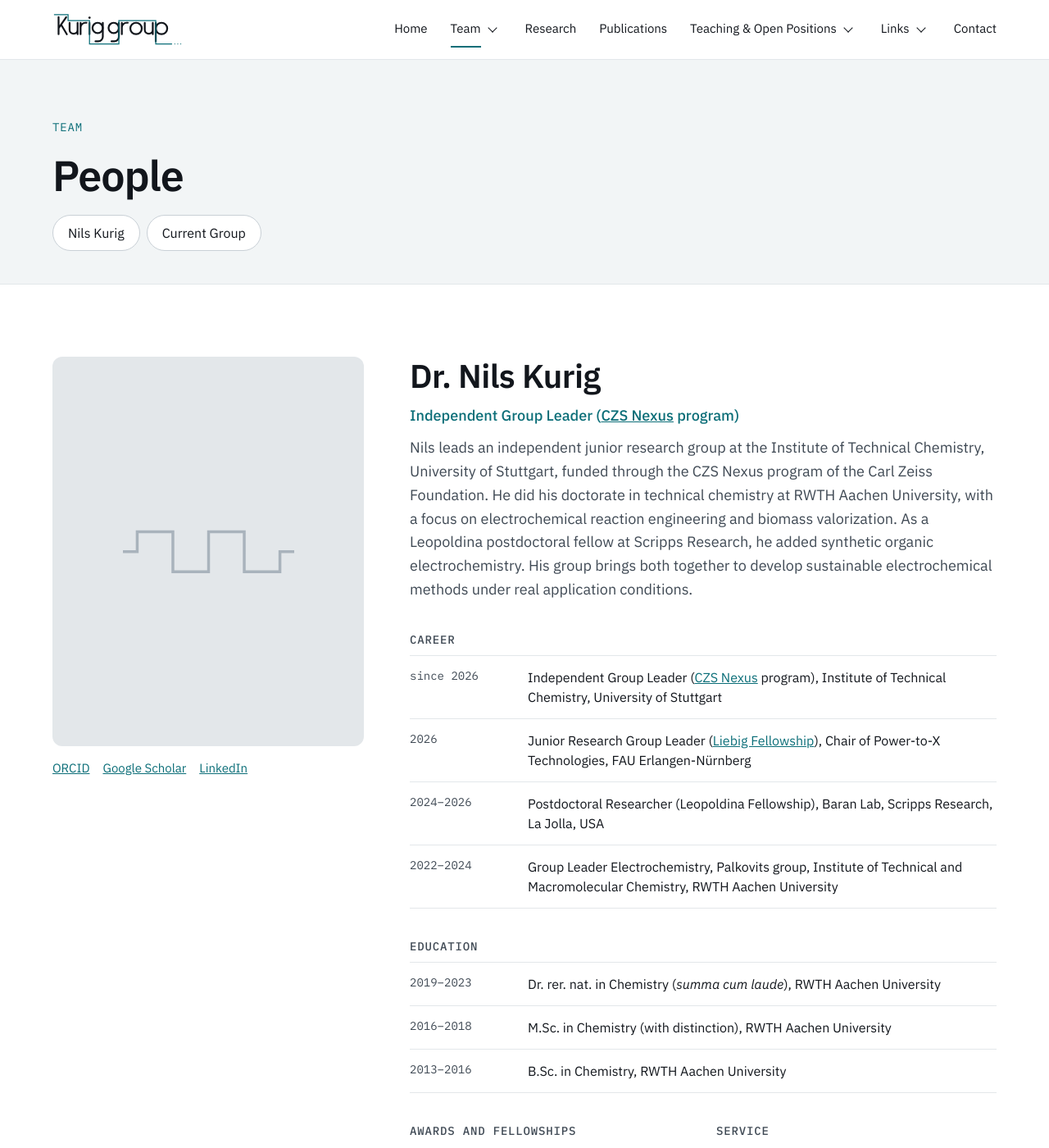
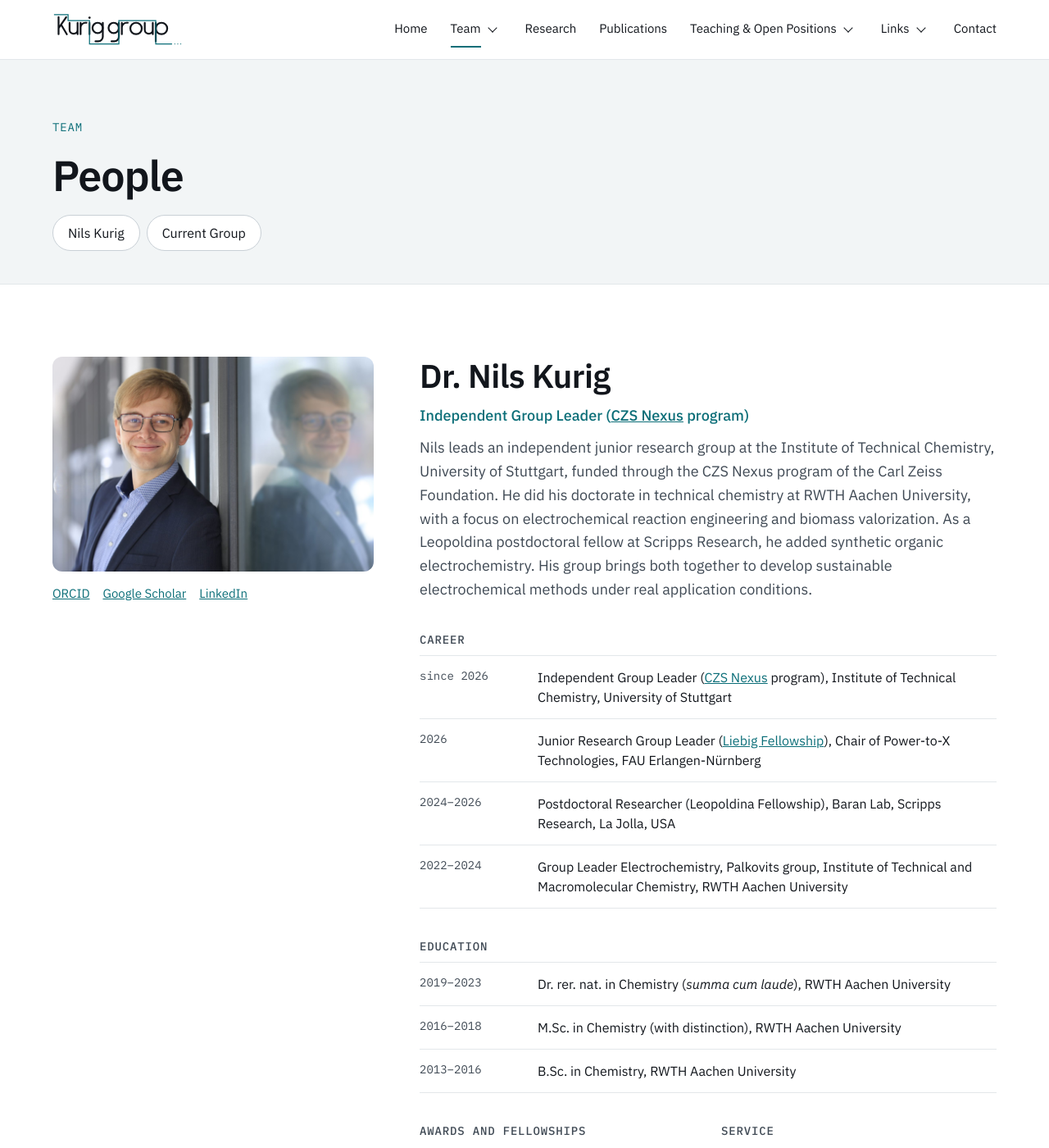
Before and after one commit to NilKur/kurig-group-website, a Jekyll site: the page built from team.html, in a window 1280 px wide and 1400 px high. Shown: the whole window at 82% size. Built offline with Jekyll 4.4.1, drawn with Linux system fonts in a browser that asks for light colours.

Commit message:
Add portrait on the team page
Show photos in their original aspect ratio instead of cropping.

Co-Authored-By: Claude Opus 5.5 <noreply@anthropic.com>
Claude-Session: https://claude.ai/code/session_01Ln7JnE2QjE1RQ1nrTBQWHr

```diff
--- a/_config.yml
+++ b/_config.yml
@@ -17,7 +17,7 @@ address:
 office: Room 1.839, Pfaffenwaldring 55
 
 # Portrait on the team page, e.g. /assets/img/nils-kurig.jpg (leave empty for the placeholder)
-portrait: ""
+portrait: "/assets/img/nils-kurig.jpg"
 
 profiles:
   orcid: https://orcid.org/0000-0003-0717-1964
--- a/assets/css/style.css
+++ b/assets/css/style.css
@@ -156,10 +156,10 @@ p { margin: 0; }
 
 /* Team */
 .person { display: flex; flex-wrap: wrap; gap: 56px; }
-.person-aside { flex: 1 1 300px; max-width: 380px; display: flex; flex-direction: column; gap: 16px; }
+.person-aside { flex: 1 1 300px; max-width: 420px; display: flex; flex-direction: column; gap: 16px; }
 .person-main { flex: 2 1 520px; display: flex; flex-direction: column; gap: 36px; }
-.portrait { aspect-ratio: 4 / 5; width: 100%; object-fit: cover; border-radius: 12px; background: var(--line); }
-.portrait-placeholder { display: flex; align-items: center; justify-content: center; }
+.portrait { width: 100%; height: auto; border-radius: 12px; background: var(--line); }
+.portrait-placeholder { aspect-ratio: 4 / 5; display: flex; align-items: center; justify-content: center; }
 .portrait-placeholder svg { width: 55%; color: var(--dash); }
 .person-links { display: flex; flex-wrap: wrap; gap: 8px 16px; font-size: 15px; }
 .person-role { font-size: 18px; font-weight: 500; color: var(--accent); }
```
Also changed, not shown: assets/img/nils-kurig.jpg (added).
